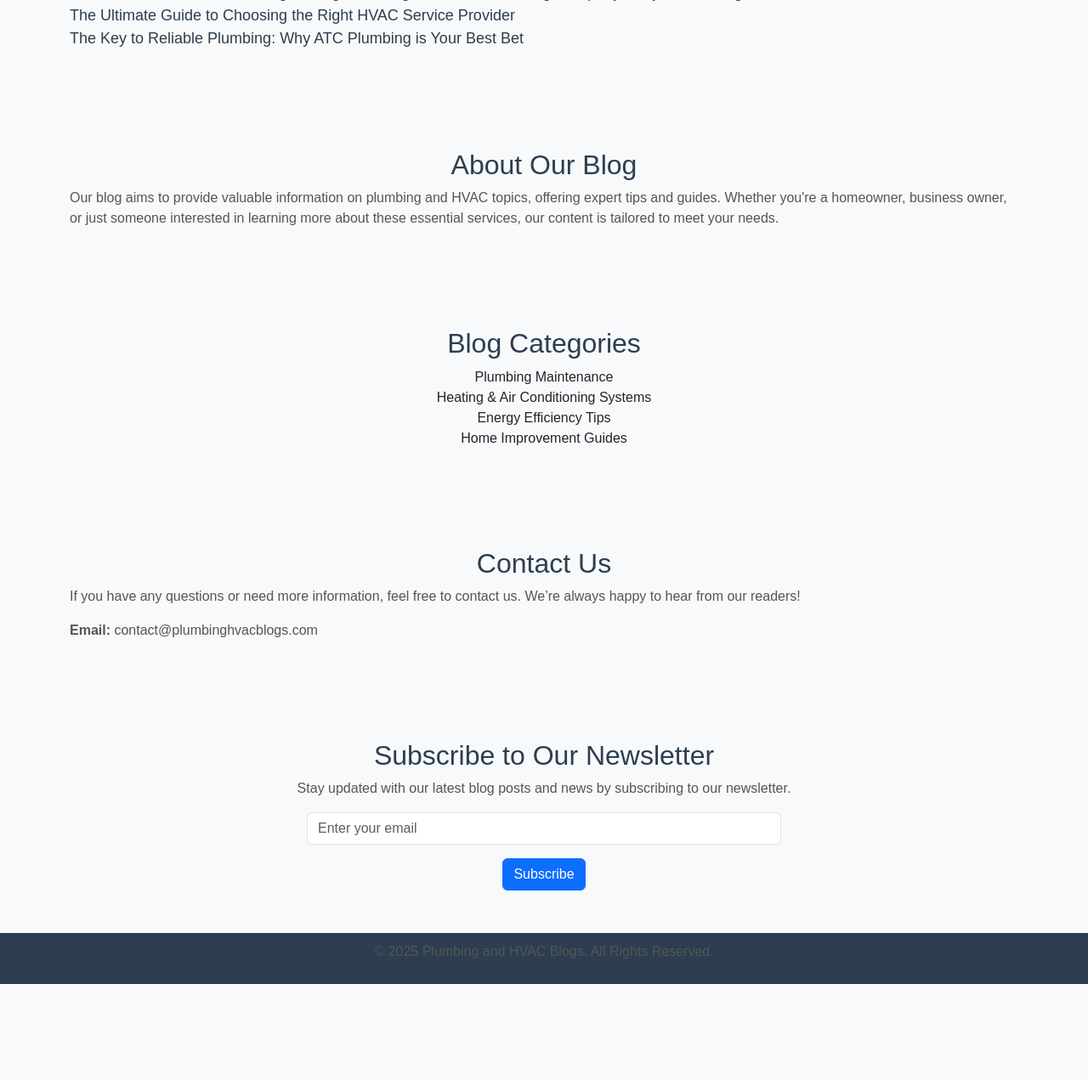
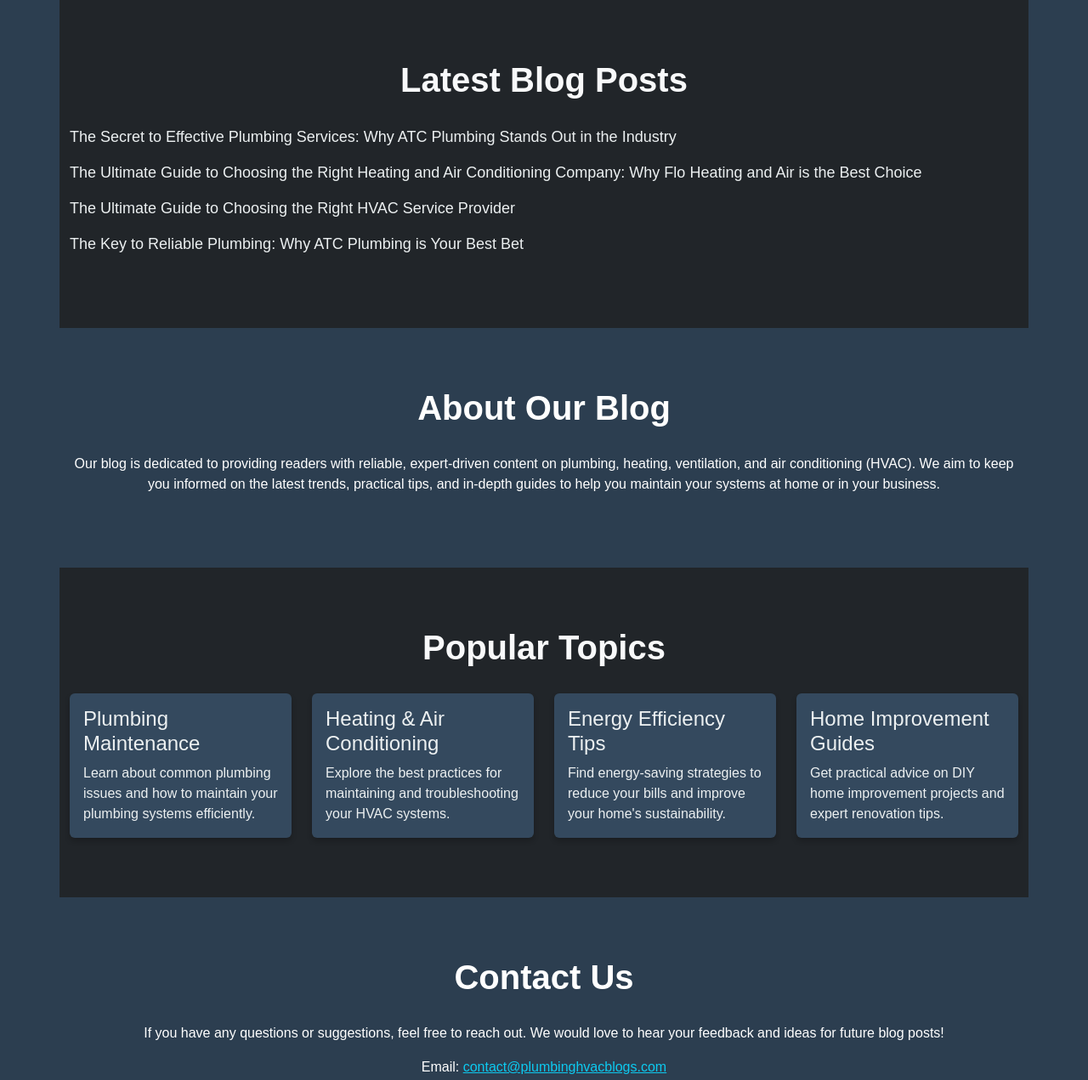
Before and after one commit to tanvir-taqi/bloggy, a plain HTML site: page index.html in a window 1280 px wide. Shown: the part 492-1763 px from the top of the page at 85% size. Before the commit the page ends 1650 px from the top, so only its background shows below. Drawn offline with nearby package versions, Linux system fonts and the light colour scheme.

Commit message:
Update index.html

```diff
--- a/index.html
+++ b/index.html
@@ -10,36 +10,83 @@
     <style>
         body {
             font-family: Arial, sans-serif;
-            background-color: #f8f9fa;
+            background-color: #2c3e50;
+            color: white;
         }
         header {
-            background-color: #2c3e50;
+            background-color: #34495e;
             color: white;
-            padding: 20px 0;
+            padding: 50px 0;
             text-align: center;
+            box-shadow: 0 4px 8px rgba(0,0,0,0.3);
+        }
+        header h1 {
+            font-size: 3rem;
+            font-weight: bold;
+        }
+        header p {
+            font-size: 1.2rem;
+            font-weight: 300;
         }
         section {
-            padding: 50px 0;
+            padding: 70px 0;
+        }
+        .section-title {
+            font-size: 2.5rem;
+            font-weight: 700;
+            margin-bottom: 30px;
+        }
+        .section-content p {
+            font-size: 1.2rem;
+            line-height: 1.8;
         }
         .links-section a {
-            color: #2c3e50;
+            color: #ecf0f1;
             text-decoration: none;
             font-size: 18px;
+            margin-bottom: 15px;
+            display: block;
         }
         .links-section a:hover {
             color: #3498db;
         }
+        .section-content ul {
+            list-style-type: none;
+            padding-left: 0;
+        }
+        .section-content ul li {
+            font-size: 1.1rem;
+            margin: 10px 0;
+        }
         footer {
-            background-color: #2c3e50;
+            background-color: #34495e;
             color: white;
             text-align: center;
-            padding: 10px 0;
+            padding: 20px 0;
         }
-        h2 {
-            color: #2c3e50;
+        footer p {
+            font-size: 1rem;
         }
-        p {
-            color: #555;
+        .btn-primary {
+            background-color: #3498db;
+            border-color: #2980b9;
+        }
+        .btn-primary:hover {
+            background-color: #2980b9;
+        }
+        .card {
+            background-color: #34495e;
+            border: none;
+            box-shadow: 0 4px 6px rgba(0,0,0,0.2);
+        }
+        .card-body {
+            color: #ecf0f1;
+        }
+        .card-body h5 {
+            font-size: 1.5rem;
+        }
+        .card-body p {
+            font-size: 1rem;
         }
     </style>
 </head>
@@ -51,54 +98,80 @@
         <p>Your Go-To Source for Expert Plumbing and HVAC Insights</p>
     </header>
 
-    <!-- Section 1: Introduction -->
-    <section id="intro" class="container">
-        <h2 class="text-center">Welcome to Our Blog</h2>
-        <p class="text-center">We provide insightful and valuable blog posts related to plumbing, HVAC, and related services. Explore our latest articles to stay informed and up-to-date with the best tips, tricks, and guides in the industry.</p>
+    <!-- Section 1: Welcome -->
+    <section id="welcome" class="container text-center text-light">
+        <h2 class="section-title">Welcome to Our Blog</h2>
+        <p class="section-content">We provide high-quality blog posts related to plumbing, HVAC, and home improvement. Whether you're looking for tips on maintaining your plumbing system, understanding HVAC technology, or improving your home's efficiency, our content is here to guide you.</p>
     </section>
 
-    <!-- Section 2: Blog Links -->
-    <section id="blogs" class="container bg-light">
-        <h2 class="text-center">Latest Blog Posts</h2>
+    <!-- Section 2: Latest Blog Posts -->
+    <section id="blogs" class="container bg-dark text-light">
+        <h2 class="section-title text-center">Latest Blog Posts</h2>
         <div class="links-section">
-            <ul class="list-unstyled">
-                <li><a href="https://medium.com/@taqit3852/the-secret-to-effective-plumbing-services-why-atc-plumbing-stands-out-in-the-industry-a054c75e7487" target="_blank">The Secret to Effective Plumbing Services: Why ATC Plumbing Stands Out in the Industry</a></li>
-                <li><a href="https://medium.com/@taqit3852/the-ultimate-guide-to-choosing-the-right-heating-and-air-conditioning-company-why-flo-heating-and-78a2503b693b" target="_blank">The Ultimate Guide to Choosing the Right Heating and Air Conditioning Company: Why Flo Heating and Air is the Best Choice</a></li>
-                <li><a href="https://daily-life-on-sale.blogspot.com/2025/07/the-ultimate-guide-to-choosing-right.html" target="_blank">The Ultimate Guide to Choosing the Right HVAC Service Provider</a></li>
-                <li><a href="https://daily-life-on-sale.blogspot.com/2025/07/the-key-to-reliable-plumbing-why-atc.html" target="_blank">The Key to Reliable Plumbing: Why ATC Plumbing is Your Best Bet</a></li>
-            </ul>
+            <a href="https://medium.com/@taqit3852/the-secret-to-effective-plumbing-services-why-atc-plumbing-stands-out-in-the-industry-a054c75e7487" target="_blank">The Secret to Effective Plumbing Services: Why ATC Plumbing Stands Out in the Industry</a>
+            <a href="https://medium.com/@taqit3852/the-ultimate-guide-to-choosing-the-right-heating-and-air-conditioning-company-why-flo-heating-and-78a2503b693b" target="_blank">The Ultimate Guide to Choosing the Right Heating and Air Conditioning Company: Why Flo Heating and Air is the Best Choice</a>
+            <a href="https://daily-life-on-sale.blogspot.com/2025/07/the-ultimate-guide-to-choosing-right.html" target="_blank">The Ultimate Guide to Choosing the Right HVAC Service Provider</a>
+            <a href="https://daily-life-on-sale.blogspot.com/2025/07/the-key-to-reliable-plumbing-why-atc.html" target="_blank">The Key to Reliable Plumbing: Why ATC Plumbing is Your Best Bet</a>
         </div>
     </section>
 
-    <!-- Section 3: About Us -->
-    <section id="about-us" class="container">
-        <h2 class="text-center">About Our Blog</h2>
-        <p>Our blog aims to provide valuable information on plumbing and HVAC topics, offering expert tips and guides. Whether you're a homeowner, business owner, or just someone interested in learning more about these essential services, our content is tailored to meet your needs.</p>
+    <!-- Section 3: About Our Blog -->
+    <section id="about-us" class="container text-center">
+        <h2 class="section-title">About Our Blog</h2>
+        <p class="section-content">Our blog is dedicated to providing readers with reliable, expert-driven content on plumbing, heating, ventilation, and air conditioning (HVAC). We aim to keep you informed on the latest trends, practical tips, and in-depth guides to help you maintain your systems at home or in your business.</p>
     </section>
 
-    <!-- Section 4: Blog Categories -->
-    <section id="categories" class="container bg-light">
-        <h2 class="text-center">Blog Categories</h2>
-        <ul class="list-unstyled text-center">
-            <li>Plumbing Maintenance</li>
-            <li>Heating & Air Conditioning Systems</li>
-            <li>Energy Efficiency Tips</li>
-            <li>Home Improvement Guides</li>
-        </ul>
+    <!-- Section 4: Popular Topics -->
+    <section id="categories" class="container bg-dark text-light">
+        <h2 class="section-title text-center">Popular Topics</h2>
+        <div class="row">
+            <div class="col-md-3">
+                <div class="card">
+                    <div class="card-body">
+                        <h5 class="card-title">Plumbing Maintenance</h5>
+                        <p class="card-text">Learn about common plumbing issues and how to maintain your plumbing systems efficiently.</p>
+                    </div>
+                </div>
+            </div>
+            <div class="col-md-3">
+                <div class="card">
+                    <div class="card-body">
+                        <h5 class="card-title">Heating & Air Conditioning</h5>
+                        <p class="card-text">Explore the best practices for maintaining and troubleshooting your HVAC systems.</p>
+                    </div>
+                </div>
+            </div>
+            <div class="col-md-3">
+                <div class="card">
+                    <div class="card-body">
+                        <h5 class="card-title">Energy Efficiency Tips</h5>
+                        <p class="card-text">Find energy-saving strategies to reduce your bills and improve your home's sustainability.</p>
+                    </div>
+                </div>
+            </div>
+            <div class="col-md-3">
+                <div class="card">
+                    <div class="card-body">
+                        <h5 class="card-title">Home Improvement Guides</h5>
+                        <p class="card-text">Get practical advice on DIY home improvement projects and expert renovation tips.</p>
+                    </div>
+                </div>
+            </div>
+        </div>
     </section>
 
     <!-- Section 5: Contact Us -->
-    <section id="contact" class="container">
-        <h2 class="text-center">Contact Us</h2>
-        <p>If you have any questions or need more information, feel free to contact us. We’re always happy to hear from our readers!</p>
-        <p><strong>Email:</strong> contact@plumbinghvacblogs.com</p>
+    <section id="contact" class="container text-center">
+        <h2 class="section-title">Contact Us</h2>
+        <p class="section-content">If you have any questions or suggestions, feel free to reach out. We would love to hear your feedback and ideas for future blog posts!</p>
+        <p>Email: <a href="mailto:contact@plumbinghvacblogs.com" class="text-info">contact@plumbinghvacblogs.com</a></p>
     </section>
 
     <!-- Section 6: Newsletter Subscription -->
-    <section id="newsletter" class="container bg-light">
-        <h2 class="text-center">Subscribe to Our Newsletter</h2>
-        <p class="text-center">Stay updated with our latest blog posts and news by subscribing to our newsletter.</p>
-        <form class="text-center">
+    <section id="newsletter" class="container bg-dark text-light text-center">
+        <h2 class="section-title">Subscribe to Our Newsletter</h2>
+        <p class="section-content">Stay updated with our latest posts and exclusive tips by subscribing to our newsletter.</p>
+        <form>
             <input type="email" class="form-control w-50 mx-auto" placeholder="Enter your email" required>
             <button type="submit" class="btn btn-primary mt-3">Subscribe</button>
         </form>
```
